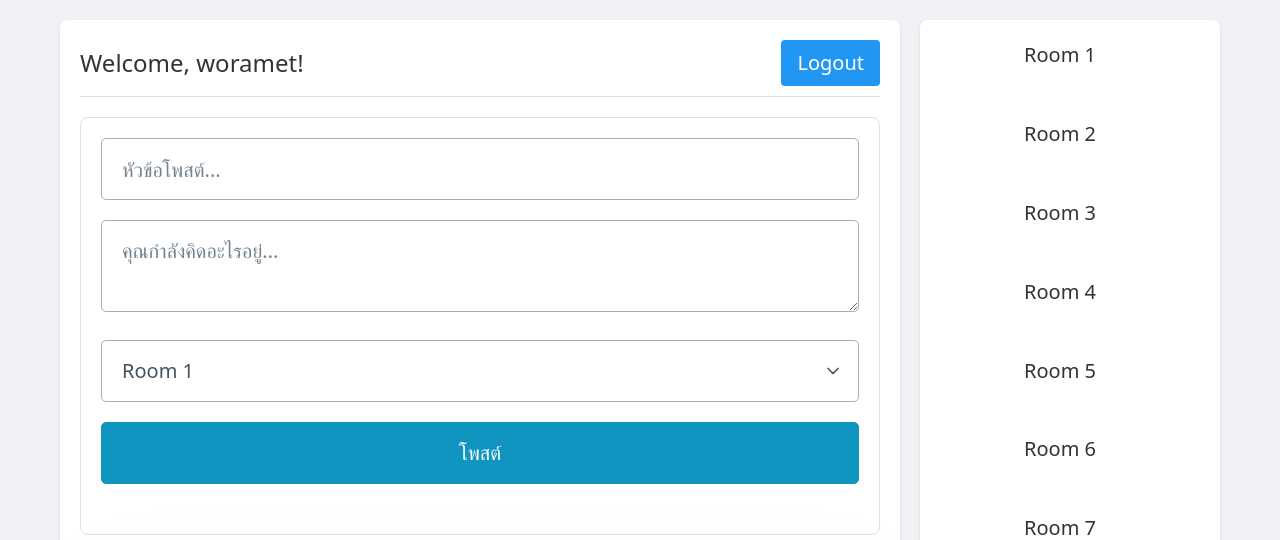
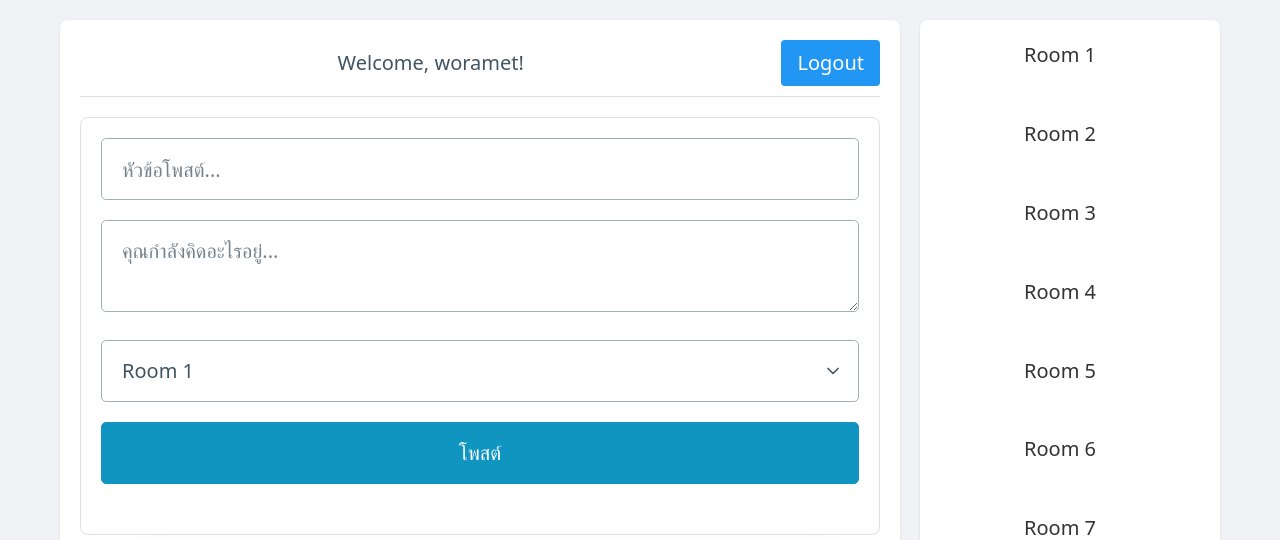
Before and after one commit to Woramet7897/FlaskWebsite-, a Flask app: page / in a window 1280 px wide. Shown: the top 540 px of the page. Run offline with Flask 3, Linux system fonts and the light colour scheme; a user stored in the database is signed in; data comes from the database, SQL or seed files in the repository.

Commit message:
fix home

```diff
--- a/templates/home.html
+++ b/templates/home.html
@@ -81,9 +81,10 @@
         }
 
         .welcome-text {
-            font-size: 1.2em;
-            color: #333;
+            flex: 1;
+            text-align: center;
         }
+
 
         .logout-btn {
             background: var(--primary-color);
```
